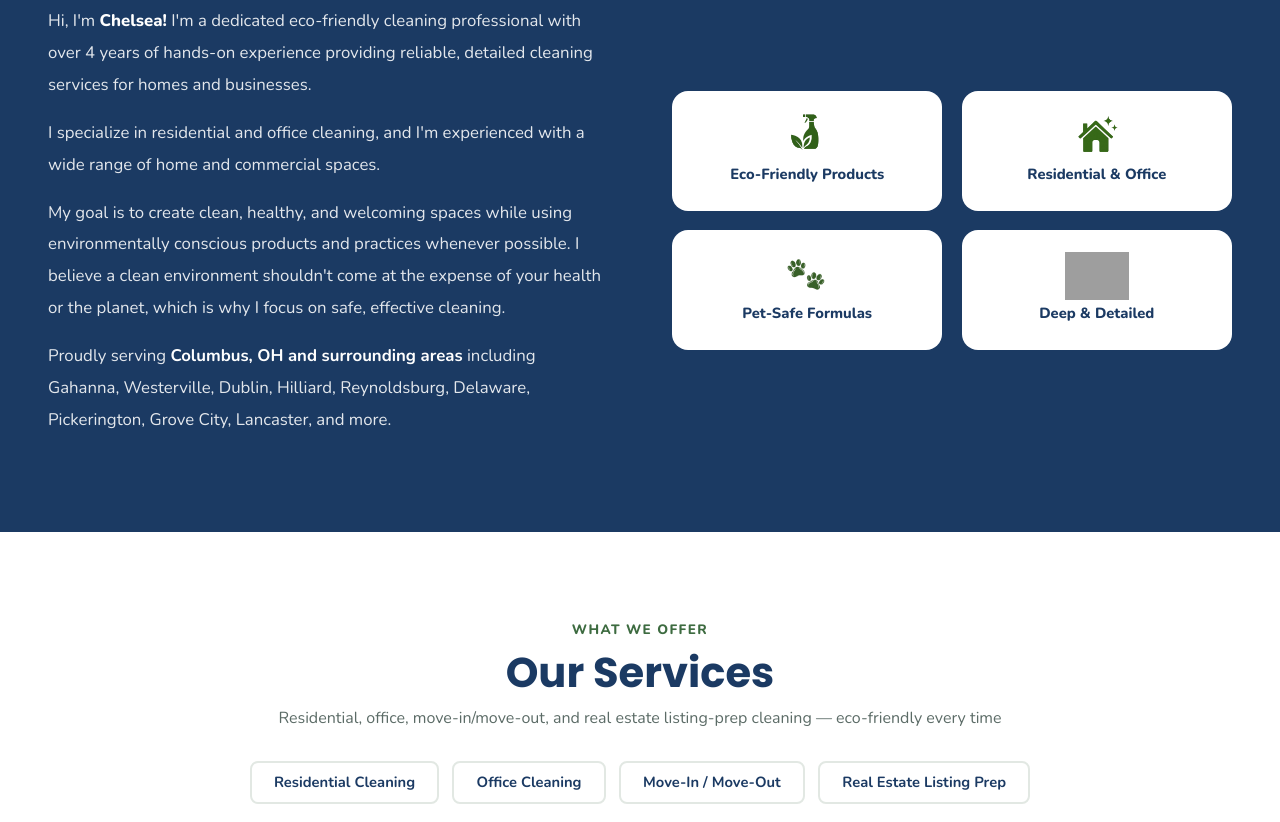
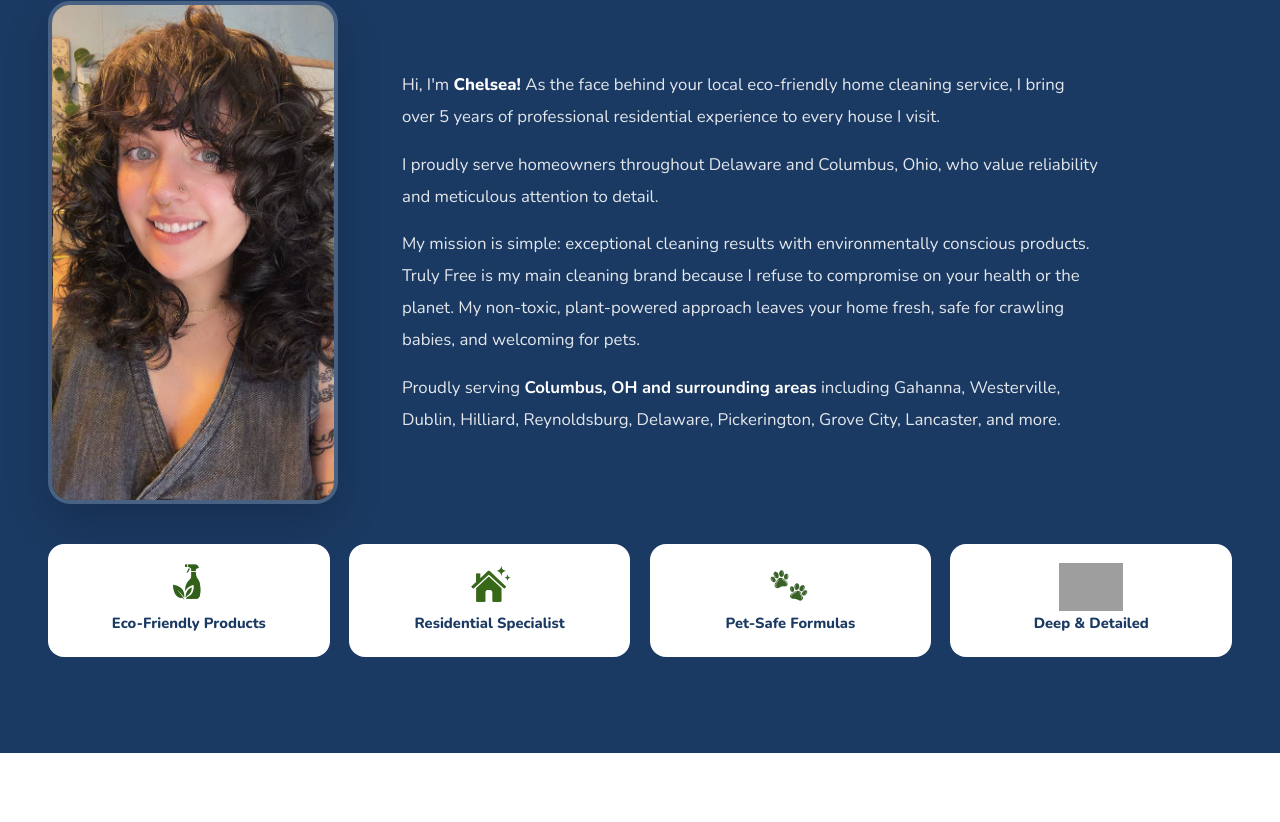
Before and after one commit to levimcdougal/Green-Wave-Cleaning, a React (Vite) app: page / in a window 1280 px wide. Shown: the part 1018-1840 px from the top of the page. Built offline with nearby package versions, Linux system fonts and the light colour scheme; grey boxes are pictures that could not be loaded.

Commit message:
describe what you changed

```diff
--- a/src/pages/BookNow.jsx
+++ b/src/pages/BookNow.jsx
@@ -1,9 +1,33 @@
-import { useState } from 'react'
+import { useEffect, useState } from 'react'
 import { Phone, Mail, Clock } from '../components/Svgs'
 import apartImg from '../assets/apart.png'
 import ScrollReveal from '../components/ScrollReveal'
 import '../styles/animations.css'
 import './BookNow.css'
+
+function CalEmbed() {
+  useEffect(() => {
+    const script = document.createElement('script')
+    script.textContent = `
+      (function (C, A, L) { let p = function (a, ar) { a.q.push(ar); }; let d = C.document; C.Cal = C.Cal || function () { let cal = C.Cal; let ar = arguments; if (!cal.loaded) { cal.ns = {}; cal.q = cal.q || []; d.head.appendChild(d.createElement("script")).src = A; cal.loaded = true; } if (ar[0] === L) { const api = function () { p(api, arguments); }; const namespace = ar[1]; api.q = api.q || []; typeof namespace === "string" ? (cal.ns[namespace] = api) && p(api, ar) : p(cal, ar); return; } p(cal, ar); }; })(window, "https://app.cal.com/embed/embed.js", "init");
+      Cal("init", {origin:"https://cal.com"});
+      Cal("inline", {elementOrSelector:"#cal-booking-embed", calLink:"green-wave-cleaning", layout:"month_view"});
+      Cal("ui", {theme:"light", styles:{branding:{brandColor:"#3D6B40"}}, layout:"month_view"});
+    `
+
+    document.body.appendChild(script)
+
+    return () => {
+      script.remove()
+    }
+  }, [])
+
+  return (
+    <div className="cal-embed-outer">
+      <div id="cal-booking-embed" className="cal-embed" />
+    </div>
+  )
+}
 
 
 const steps = [
@@ -16,11 +40,11 @@ const steps = [
 const faqs = [
   {
     q: 'How is pricing calculated?',
-    a: 'Pricing is based on square footage. Residential weekly maintenance cleans start at $0.08/sq. ft., bi-weekly maintenance $0.10, monthly $0.12, one-time standard $0.15, and deep clean $0.18. Move-in/move-out cleans for empty homes run $0.20–$0.30/sq. ft. depending on condition and soil level. Commercial office maintenance is $0.20/sq. ft. and office deep cleaning is $0.40/sq. ft. Add-ons and real estate partner pricing are also available — see our Services page for the full list.',
+    a: 'Hourly cleaning is $50 per hour for up to 6 hours. Recurring maintenance ranges from $0.08–$0.20 per sq. ft. based on frequency. Deep cleans range from $0.20–$0.50 per sq. ft. depending on soil level; nicotine-affected homes are $0.62 per sq. ft. Deep cleans and move-in/move-out cleans require a free in-person quote.',
   },
   {
     q: 'What products do you use?',
-    a: 'We use safe, effective, eco-friendly cleaning products that are non-toxic and safe for your family, pets, and the environment. Feel free to ask us about our specific products when you book.',
+    a: 'Truly Free is our primary cleaning brand. We use effective, eco-friendly, plant-powered products chosen with your family, pets, and the environment in mind.',
   },
   {
     q: 'Do I need to be home during the cleaning?',
@@ -28,15 +52,15 @@ const faqs = [
   },
   {
     q: 'What services do you offer?',
-    a: 'We offer residential cleaning, office cleaning, and move-in/move-out cleaning. Add-on services are also available — see our Services page for the full list.',
+    a: 'We offer residential maintenance, deep cleaning, hourly cleaning, and move-in/move-out cleaning. We do not provide office/commercial cleaning, hoarding cleanup, biohazard cleanup, mold remediation, or animal-waste cleanup.',
   },
   {
     q: 'How far in advance do I need to book?',
-    a: 'For our regular Monday–Thursday booking hours, we recommend reaching out a few days ahead, and we\'ll always do our best to accommodate last-minute requests when possible. Weekend appointments and other flexible scheduling options are available upon request with at least 2 weeks\' advance notice.',
+    a: 'Current service hours are Tuesday–Thursday, 10 AM–8 PM, and Friday–Saturday, 12 PM–6 PM. Sunday and Monday are unavailable. Booking ahead is recommended.',
   },
   {
     q: 'How long will my cleaning take?',
-    a: 'Cleaning times vary by service type and home size. Maintenance cleans generally run 1.5–5 hours, deep cleans 3–8+ hours, and move-in/move-out cleans 3–8+ hours depending on square footage. Our priority is quality, not speed — we take the time needed to do the job right. See our Terms of Service for a full breakdown of estimated times by service type.',
+    a: 'Cleaning times vary by service type, home size, and soil level. Hourly appointments can be booked for up to 6 hours. Deep and move-in/move-out cleans may take a full day or multiple days. Our priority is quality, not speed; your free in-person quote will establish a realistic plan.',
   },
   {
     q: 'What areas do you serve?',
@@ -48,7 +72,7 @@ const faqs = [
   },
   {
     q: 'Do you require a deposit, and what is your cancellation policy?',
-    a: 'A 50% deposit is required to reserve every appointment, processed securely through Stripe. Cancellations more than 48 hours before your appointment receive a full deposit refund. Cancellations between 24 and 48 hours before your appointment result in 50% of your deposit being retained. Cancellations within 24 hours — including same-day — result in the entire deposit being retained. If our team arrives and is unable to access the property or the appointment cannot be completed due to a client-related circumstance, you are responsible for 100% of the total scheduled service price. Rescheduling requests made within 48 hours of your appointment are treated as cancellations. See our Terms of Service for full details.',
+    a: 'A 50% deposit is required to reserve every appointment, processed securely through Stripe. Cancellations more than 48 hours before your appointment receive a full deposit refund. Cancellations between 24 and 48 hours before your appointment result in 50% of your deposit being retained. Cancellations within 24 hours — including same-day — result in the entire deposit being retained. If Chelsea arrives and is unable to access the property or the appointment cannot be completed due to a client-related circumstance, you are responsible for 100% of the total scheduled service price. Rescheduling requests made within 48 hours of your appointment are treated as cancellations. See our Terms of Service for full details.',
   },
 ]
 
@@ -77,6 +101,18 @@ export default function BookNow() {
           <ScrollReveal delay={200}><p className="book-header-sub">
             Ready for a spotless, eco-friendly home? Reach out and Chelsea will get back to you fast.
           </p></ScrollReveal>
+        </div>
+      </section>
+
+      {/* ── Calendar ── */}
+      <section className="book-section book-cal-section">
+        <div className="book-inner">
+          <ScrollReveal>
+            <span className="section-label">Pick a Time</span>
+            <h2 className="book-section-title">Book a Cleaning</h2>
+            <p className="book-section-sub">Book hourly service directly, or choose a free in-person quote for deep cleans and move-in/move-out cleans.</p>
+          </ScrollReveal>
+          <CalEmbed />
         </div>
       </section>
 
@@ -128,10 +164,9 @@ export default function BookNow() {
               <div className="hours-card">
                 <div className="hours-card-ico"><Clock size={22} /></div>
                 <div className="hours-card-text">
-                  <span className="hours-card-label">Regular Booking Hours</span>
-                  <span className="hours-card-value">10:00 AM – 2:00 PM EST</span>
-                  <span className="hours-card-value">4:00 PM – 8:00 PM EST</span>
-                  <span className="hours-card-days">Monday – Thursday</span>
+                  <span className="hours-card-label">Tuesday – Thursday</span>
+                  <span className="hours-card-value">10:00 AM – 8:00 PM</span>
+                  <span className="hours-card-days">Sunday &amp; Monday: unavailable</span>
                 </div>
               </div>
             </ScrollReveal>
@@ -139,9 +174,9 @@ export default function BookNow() {
               <div className="hours-card">
                 <div className="hours-card-ico"><img src={apartImg} alt="" className="hours-card-img" /></div>
                 <div className="hours-card-text">
-                  <span className="hours-card-label">Weekend &amp; Flexible Scheduling</span>
-                  <span className="hours-card-value">Available upon request</span>
-                  <span className="hours-card-days">With at least 2 weeks&apos; advance notice</span>
+                  <span className="hours-card-label">Friday &amp; Saturday</span>
+                  <span className="hours-card-value">12:00 PM – 6:00 PM</span>
+                  <span className="hours-card-days">Book online based on availability</span>
                 </div>
               </div>
             </ScrollReveal>
--- a/src/pages/Home.css
+++ b/src/pages/Home.css
@@ -160,10 +160,9 @@
 
 .about-grid {
   display: grid;
-  grid-template-columns: 1fr 1fr;
-  gap: 4rem;
-  align-items: center;
-  margin-top: 3rem;
+  grid-template-columns: 1fr;
+  gap: 2.5rem;
+  margin-top: 2.75rem;
 }
 
 .about-text {
@@ -173,19 +172,37 @@
   font-family: 'Nunito', sans-serif;
 }
 
+.about-profile {
+  display: grid;
+  grid-template-columns: minmax(230px, 290px) minmax(0, 1fr);
+  gap: clamp(2rem, 5vw, 4.5rem);
+  align-items: center;
+  max-width: 1050px;
+}
+
+.about-photo {
+  width: 100%;
+  height: auto;
+  display: block;
+  border-radius: 22px;
+  border: 4px solid rgba(255,255,255,0.2);
+  box-shadow: 0 18px 45px rgba(0,0,0,0.2);
+}
+
 .about-text p + p { margin-top: 1rem; }
 .about-text em { font-style: normal; font-weight: 800; color: var(--white); }
 
 .feature-grid {
   display: grid;
-  grid-template-columns: 1fr 1fr;
+  grid-template-columns: repeat(4, 1fr);
   gap: 1.2rem;
+  width: 100%;
 }
 
 .feature-card {
   background: var(--white);
   border-radius: 16px;
-  padding: 1.7rem 1.2rem;
+  padding: 1.5rem 1rem;
   text-align: center;
   transition: transform 0.25s;
 }
@@ -289,7 +306,8 @@
   .hero-logo-img { width: 190px; }
 
   .home-about { padding: 4rem 1.5rem; }
-  .about-grid { grid-template-columns: 1fr; gap: 2rem; }
+  .about-grid { gap: 2rem; }
+  .about-profile { grid-template-columns: minmax(180px, 240px) 1fr; gap: 2rem; align-items: start; }
   .feature-grid { grid-template-columns: 1fr 1fr; }
 
   .home-services-preview { padding: 3.5rem 1.5rem; }
@@ -304,6 +322,8 @@
 
   .home-about { padding: 3rem 1.2rem; }
   .about-grid { gap: 1.5rem; }
+  .about-profile { grid-template-columns: 1fr; }
+  .about-photo { max-width: 280px; margin: 0 auto; }
   .feature-grid { grid-template-columns: 1fr 1fr; gap: 0.8rem; }
   .feature-card { padding: 1.2rem 0.8rem; }
 
--- a/src/pages/Home.jsx
+++ b/src/pages/Home.jsx
@@ -6,6 +6,7 @@ import pawsImg from '../assets/paws.png'
 import starImg from '../assets/star.png'
 import logoImg from '../assets/logo.png'
 import sprayImg from '../assets/spray.png'
+import chelseaImg from '../assets/me.jpg'
 import '../styles/animations.css'
 import './Home.css'
 
@@ -23,7 +24,7 @@ export default function Home() {
             </p></ScrollReveal>
             <ScrollReveal delay={200}><p className="hero-desc">
               Top-notch eco-friendly cleaning in Columbus, Ohio and surrounding areas.
-              Residential, office, move-in/move-out, and real estate listing-prep cleaning using products
+              Residential, move-in/move-out, and real estate listing-prep cleaning using products
               that are kind to your family, your pets, and our planet.
             </p></ScrollReveal>
             <ScrollReveal delay={300}><div className="hero-btns">
@@ -49,26 +50,29 @@ export default function Home() {
           </ScrollReveal>
 
           <div className="about-grid">
-            <ScrollReveal delay={100}><div className="about-text">
+            <ScrollReveal delay={100}><div className="about-profile">
+              <img src={chelseaImg} alt="Chelsea, owner of GreenWave Cleaning" className="about-photo" />
+              <div className="about-text">
               <p>
-                Hi, I&apos;m <em>Chelsea!</em> I&apos;m a dedicated eco-friendly cleaning professional with over 4 years of hands-on experience providing reliable, detailed cleaning services for homes and businesses.
+                Hi, I&apos;m <em>Chelsea!</em> As the face behind your local eco-friendly home cleaning service, I bring over 5 years of professional residential experience to every house I visit.
               </p>
               <p>
-                I specialize in residential and office cleaning, and I&apos;m experienced with a wide range of home and commercial spaces.
+                I proudly serve homeowners throughout Delaware and Columbus, Ohio, who value reliability and meticulous attention to detail.
               </p>
               <p>
-                My goal is to create clean, healthy, and welcoming spaces while using environmentally conscious products and practices whenever possible. I believe a clean environment shouldn&apos;t come at the expense of your health or the planet, which is why I focus on safe, effective cleaning.
+                My mission is simple: exceptional cleaning results with environmentally conscious products. Truly Free is my main cleaning brand because I refuse to compromise on your health or the planet. My non-toxic, plant-powered approach leaves your home fresh, safe for crawling babies, and welcoming for pets.
               </p>
               <p>
                 Proudly serving <strong style={{ color: '#FFFFFF' }}>Columbus, OH and surrounding areas</strong> including
                 Gahanna, Westerville, Dublin, Hilliard, Reynoldsburg, Delaware, Pickerington, Grove City, Lancaster, and more.
               </p>
+              </div>
             </div></ScrollReveal>
 
             <div className="feature-grid">
               {[
                 { ico: null, img: leafImg, label: 'Eco-Friendly Products' },
-                { ico: null, img: houseImg, label: 'Residential & Office' },
+                { ico: null, img: houseImg, label: 'Residential Specialist' },
                 { ico: null, img: pawsImg, label: 'Pet-Safe Formulas' },
                 { ico: null, img: starImg, label: 'Deep & Detailed' },
               ].map((f, i) => (
@@ -91,13 +95,13 @@ export default function Home() {
           <ScrollReveal>
             <span className="section-label" style={{ color: 'var(--green)' }}>What We Offer</span>
             <h2 className="section-title" style={{ color: 'var(--navy)' }}>Our Services</h2>
-            <p className="section-sub">Residential, office, move-in/move-out, and real estate listing-prep cleaning — eco-friendly every time</p>
+            <p className="section-sub">Residential, hourly, move-in/move-out, and real estate listing-prep cleaning — eco-friendly every time</p>
           </ScrollReveal>
 
           <div className="preview-cards">
             {[
               { label: 'Residential Cleaning' },
-              { label: 'Office Cleaning' },
+              { label: 'Hourly Cleaning' },
               { label: 'Move-In / Move-Out' },
               { label: 'Real Estate Listing Prep' },
             ].map(s => (
--- a/src/pages/Services.jsx
+++ b/src/pages/Services.jsx
@@ -13,30 +13,24 @@ import './Services.css'
 
 const services = [
   { img: houseImg, title: 'Residential Cleaning',   desc: 'Eco-friendly cleaning for homes of all sizes. Reliable, detailed, and safe for your family and pets.' },
-  { img: officeImg, title: 'Commercial Cleaning',   desc: 'Professional cleaning for offices and businesses — maintenance and deep cleaning to keep your workspace fresh.' },
-  { img: boxImg,   title: 'Move-In / Move-Out',      desc: 'Thorough cleaning before or after a move, ensuring your space is spotless and ready for the next chapter.' },
+  { img: officeImg, title: 'Hourly Cleaning',   desc: 'A flexible $50-per-hour clean, tailored to your checklist, for appointments up to 6 hours.' },
+  { img: boxImg,   title: 'Move-In / Move-Out',      desc: 'Detailed cleaning for empty homes. Book a free in-person quote so Chelsea can assess the scope and schedule enough time.' },
   { img: apartImg, title: 'Real Estate Listing Prep', desc: 'Vacant-home cleaning for agents, sellers, and property partners who need a listing-ready first impression.' },
 ]
 
 const pricingCategories = [
   {
     label: 'Residential Cleaning Rates',
-    note: 'One-time standard cleanings are designed for customers who do not require recurring service and are priced accordingly.',
+    note: 'A deep clean is required before recurring maintenance service. Deep cleans may take a full day or multiple days; book a free in-person quote for an accurate plan.',
     items: [
       { img: leafImg, name: 'Weekly Maintenance Clean', amount: '$0.08', unit: 'per sq. ft.', feats: ['Consistent weekly upkeep', 'Kitchen & bathrooms', 'Dusting, vacuuming & mopping', 'Eco-friendly products'], featured: false },
       { img: leafImg, name: 'Bi-Weekly Maintenance Clean', amount: '$0.10', unit: 'per sq. ft.', feats: ['Consistent every-other-week upkeep', 'Kitchen & bathrooms', 'Dusting, vacuuming & mopping', 'Eco-friendly products'], featured: false },
-      { img: houseImg, name: 'Monthly Clean',     amount: '$0.12', unit: 'per sq. ft.', feats: ['Everything in Maintenance Clean', 'Extra attention for less frequent visits', 'Eco-friendly products'], featured: false },
-      { img: apartImg, name: 'One-Time Standard Clean', amount: '$0.15', unit: 'per sq. ft.', feats: ['For non-recurring service', 'Full kitchen & bathroom clean', 'Dusting, vacuuming & mopping', 'Eco-friendly products'], featured: false },
-      { img: officeImg, name: 'Deep Clean',         amount: '$0.18', unit: 'per sq. ft.', feats: ['Baseboards & blinds dusted', 'Light fixtures & cobweb removal', 'Door frames, trim & outlets cleaned', 'Detailed floor edge cleaning'], featured: true, badge: 'Most Popular' },
-      { img: boxImg,  name: 'Move-In / Move-Out Clean', sub: 'Empty Homes Only', amount: '$0.20–$0.30', unit: 'per sq. ft.', feats: ['Final price depends on property condition and soil level', 'Inside & outside of appliances & cabinets', 'Detailed kitchen & bathroom scrub', 'Top-to-bottom clean'], featured: false },
-    ],
-  },
-  {
-    label: 'Commercial Cleaning Rates',
-    note: 'After-hours cleaning (evenings/weekends) carries a +15% surcharge. Emergency, short-notice, and holiday service available by custom quote. Custom pricing available for recurring contracts and large facilities.',
-    items: [
-      { img: officeImg, name: 'Office Maintenance Cleaning', amount: '$0.20', unit: 'per sq. ft.', feats: ['Offices & workstations', 'Breakrooms & restrooms', 'Common area upkeep', 'Eco-friendly products'], featured: false },
-      { img: leafImg, name: 'Office Deep Cleaning', amount: '$0.40', unit: 'per sq. ft.', feats: ['Everything in Office Maintenance', 'Baseboards, blinds & vent covers', 'Interior glass & partitions', 'Deep clean restrooms & high-touch areas'], featured: false },
+      { img: houseImg, name: 'Every 3 Weeks', amount: '$0.13', unit: 'per sq. ft.', feats: ['Recurring maintenance', 'Kitchen & bathrooms', 'Dusting, vacuuming & mopping', 'Eco-friendly products'], featured: false },
+      { img: houseImg, name: 'Monthly Clean', amount: '$0.16', unit: 'per sq. ft.', feats: ['Recurring monthly upkeep', 'Kitchen & bathrooms', 'Dusting, vacuuming & mopping', 'Eco-friendly products'], featured: false },
+      { img: apartImg, name: 'Bi-Monthly Clean', amount: '$0.18', unit: 'per sq. ft.', feats: ['Service every two months', 'Detailed recurring upkeep', 'Eco-friendly products'], featured: false },
+      { img: apartImg, name: 'Quarterly Clean', amount: '$0.20', unit: 'per sq. ft.', feats: ['Service every three months', 'Detailed recurring upkeep', 'Eco-friendly products'], featured: false },
+      { img: officeImg, name: 'Deep Clean', amount: '$0.20–$0.50', unit: 'per sq. ft.', feats: ['Rate depends on soil level', 'Free in-person quote required', 'May require multiple days', 'Nicotine-affected homes: $0.62/sq. ft.'], featured: true, badge: 'Quote Required' },
+      { img: boxImg, name: 'Hourly Cleaning', amount: '$50', unit: 'per hour', feats: ['Book up to 6 hours', 'Give Chelsea your checklist', 'Tasks completed within booked time', 'Tailored to your needs'], featured: false },
     ],
   },
 ]
@@ -75,27 +69,12 @@ const addOnGroups = [
       { name: 'Organization & Decluttering',        price: 'Custom Quote' },
     ],
   },
-  {
-    label: 'Commercial Add-Ons',
-    items: [
-      { name: 'Conference Room Detailing',          price: 'Starting at $50' },
-      { name: 'Inside Refrigerator (Empty)',        price: 'Starting at $50' },
-      { name: 'Inside Refrigerator (Contains Food)', price: '$75' },
-      { name: 'Inside Microwave Cleaning',          price: 'Starting at $15' },
-      { name: 'Baseboard Cleaning',                 price: 'Starting at $50' },
-      { name: 'Supply Restocking Assistance',       price: 'Starting at $25' },
-      { name: 'Ceiling Fan Dusting',                 price: '$10 per fan' },
-      { name: 'Wall Washing',                        price: 'Starting at $75' },
-      { name: 'After-Hours Cleaning (Evenings/Weekends)', price: '+15% Surcharge' },
-      { name: 'Move-In / Move-Out Office Cleaning', price: 'Custom Quote' },
-    ],
-  },
 ]
 
 const serviceMenu = [
   {
-    name: 'Maintenance, Monthly & One-Time Standard Clean',
-    note: 'The same detailed checklist every visit — whether it’s weekly, bi-weekly, monthly, or a single one-time clean.',
+    name: 'Recurring Maintenance & Hourly Cleaning',
+    note: 'The detailed maintenance checklist applies to recurring visits. Hourly appointments follow your prioritized checklist for the amount of time booked.',
     groups: [
       { label: 'Kitchen', items: ['Countertops & backsplash', 'Sink & faucet', 'Appliance exteriors', 'Microwave interior', 'Vacuum & mop floors'] },
       { label: 'Bathrooms', items: ['Toilets, sinks & mirrors', 'Showers & tubs', 'Trash removal', 'Vacuum & mop floors'] },
@@ -118,21 +97,6 @@ const serviceMenu = [
     ],
     highlight: { label: 'Included at No Additional Charge', items: ['Refrigerator (inside & out)', 'Oven (inside & out)', 'Microwave (inside & out)', 'Dishwasher (if applicable)'] },
     perfectFor: ['Home Buyers', 'Home Sellers', 'Renters', 'Property Managers', 'Realtors', 'Landlords'],
-  },
-  {
-    name: 'Office Cleaning',
-    note: 'Routine maintenance cleaning to keep your workspace fresh and welcoming.',
-    groups: [
-      { label: 'Offices & Workstations', items: ['Dust desks & work surfaces', 'Wipe high-touch surfaces', 'Empty trash & replace liners', 'Vacuum carpets & rugs', 'Mop hard floors'] },
-      { label: 'Breakrooms & Kitchenettes', items: ['Sanitize counters', 'Clean sinks & faucets', 'Wipe appliance exteriors', 'Clean tables & chairs'] },
-      { label: 'Restrooms', items: ['Clean & disinfect toilets and urinals', 'Clean sinks & countertops', 'Clean mirrors', 'Refill paper products (client supplied)'] },
-      { label: 'Common Areas', items: ['Dust surfaces', 'Interior glass doors', 'Spot-clean doors & switches'] },
-    ],
-  },
-  {
-    name: 'Office Deep Cleaning',
-    note: 'Includes everything in Office Cleaning, plus:',
-    flatItems: ['Baseboards', 'Blinds & window sills', 'Door frames', 'Interior glass partitions', 'Vent covers', 'Refrigerator interior cleaning', 'Microwave interior cleaning', 'Deep restroom detailing', 'Detailed floor cleaning', 'Extra attention to buildup & neglected areas'],
   },
 ]
 
@@ -210,7 +174,7 @@ export default function Services() {
         <div className="section-inner">
           <ScrollReveal><span className="section-label">What We Clean</span>
           <h2 className="section-title">Our Services</h2>
-          <p className="section-sub">Residential, commercial, and move-in/move-out cleaning</p></ScrollReveal>
+          <p className="section-sub">Residential, hourly, deep, and move-in/move-out cleaning</p></ScrollReveal>
 
           <div className="svc-grid svc-grid-4">
             {services.map((s, i) => (
@@ -293,9 +257,9 @@ export default function Services() {
                   ))}
                 </div>
                 <p className="realtor-note">
-                  Preferred pricing applies to vacant staging, move-in, and move-out cleans only. Excessive debris,
-                  post-construction dust, heavy buildup, mold, biohazards, carpet cleaning, exterior windows, and
-                  conditions outside the quoted scope may require a separate estimate.
+                  Preferred pricing applies to vacant staging, move-in, and move-out cleans only. GreenWave does not
+                  provide hoarding, biohazard, mold-remediation, animal-waste, or heavy post-construction cleanup.
+                  Other conditions outside the quoted scope may require a revised estimate or be declined.
                 </p>
               </div>
             </ScrollReveal>
```
Also changed, not shown: src/pages/BookNow.css (+12 -3 lines), src/pages/Terms.jsx (+52 -6 lines), src/assets/me.jpg (added).
